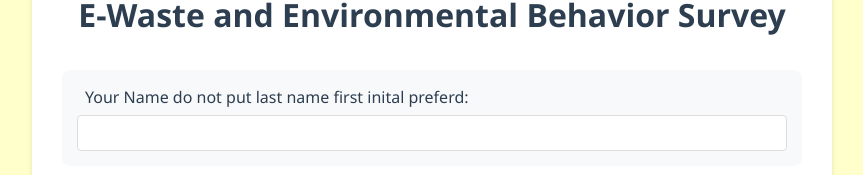
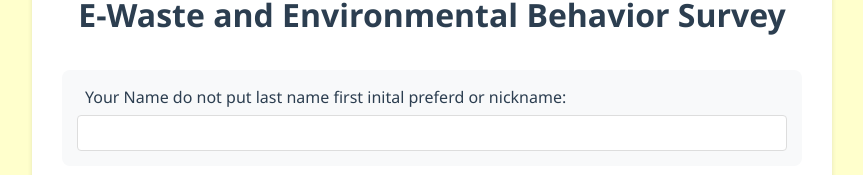
Before and after one commit to ichorev/e-waste, a website: page index.html in a window 1280 px wide. Shown: the part 127-302 px from the top of the page, without its empty margins (208-1071 px from the left). Drawn offline with Linux system fonts and the light colour scheme.

Commit message:
Update index.html

```diff
--- a/index.html
+++ b/index.html
@@ -169,7 +169,7 @@ button:hover {
 
         <form id="surveyForm">
             <div class="form-group">
-                <label for="name">Your Name do not put last name first inital preferd:</label>
+                <label for="name">Your Name do not put last name first inital preferd or nickname:</label>
                 <input type="text" id="name" required>
             </div>
 
```
